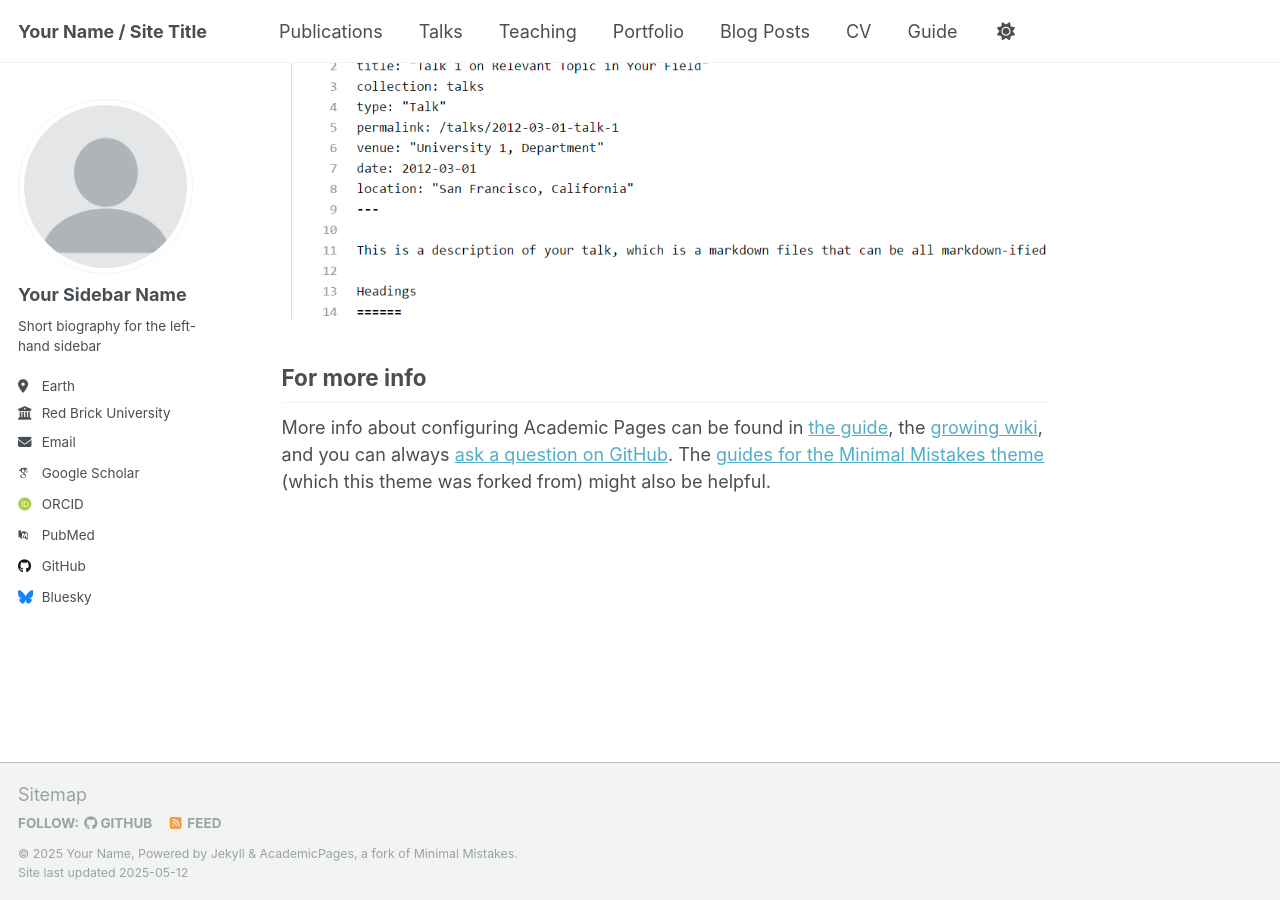
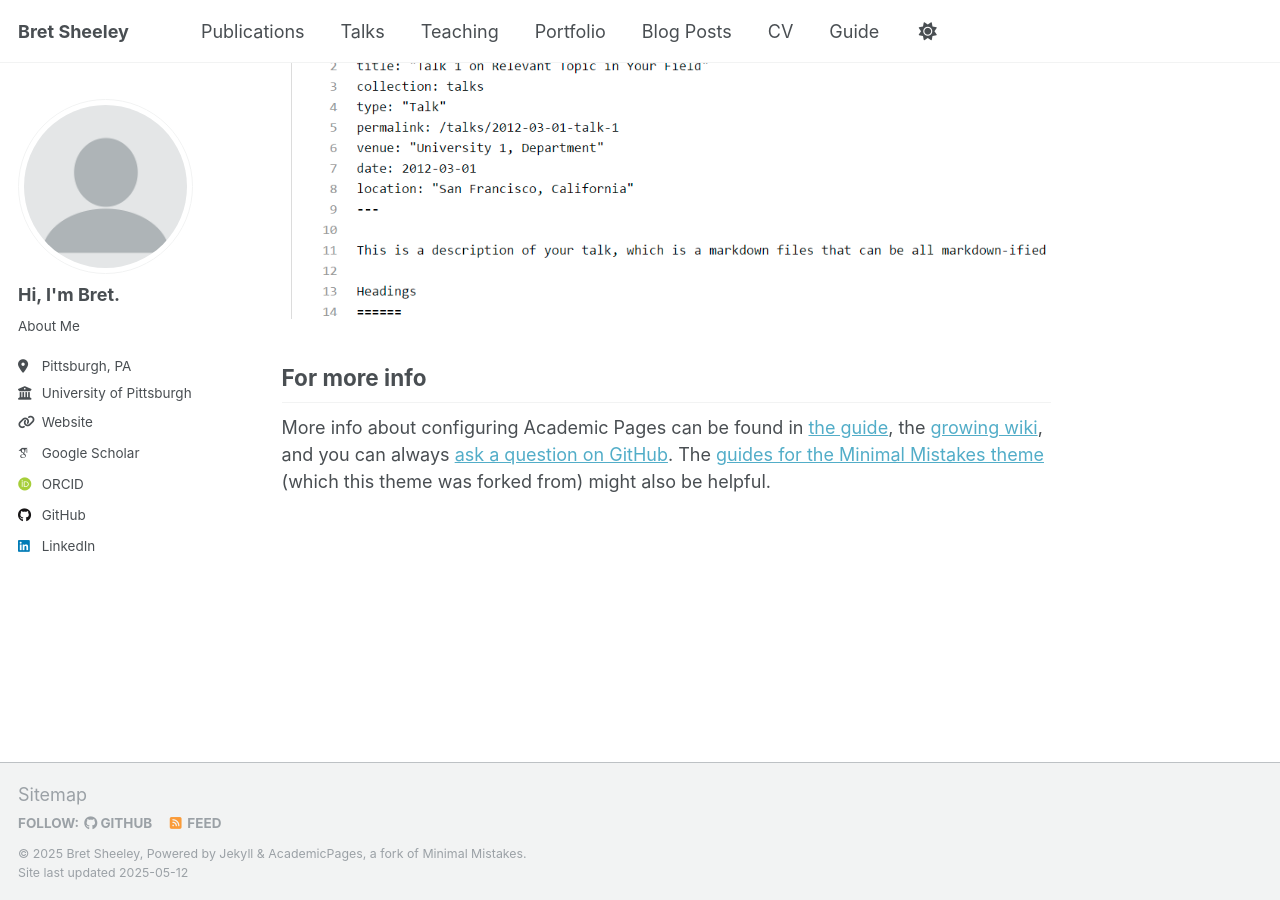
Before and after one commit to BretSheeley/BretSheeley.github.io, a Jekyll site: the page built from _pages/about.md, in a window 1280 px wide and 900 px high, scrolled down 2636 px. Built offline with Jekyll 4.4.1, drawn with Linux system fonts in a browser that asks for light colours; some web fonts are replaced.

Commit message:
Update _config.yml

```diff
--- a/_config.yml
+++ b/_config.yml
@@ -9,13 +9,13 @@
 # Basic Site Settings
 locale                   : "en-US"
 site_theme               : "default"
-title                    : "Your Name / Site Title"
+title                    : "Bret Sheeley"
 title_separator          : "-"
-name                     : &name "Your Name"
-description              : &description "personal description"
-url                      : https://academicpages.github.io # the base hostname & protocol for your site e.g. "https://[your GitHub username].github.io" or if you already have some other page hosted on Github then use "https://[your GitHub username].github.io/[Your Repo Name]"
+name                     : &name "Bret Sheeley"
+description              : &description "Academic Website"
+url                      : https://BretSheeley.github.io # the base hostname & protocol for your site e.g. "https://[your GitHub username].github.io" or if you already have some other page hosted on Github then use "https://[your GitHub username].github.io/[Your Repo Name]"
 baseurl                  : "" # the subpath of your site, e.g. "/blog"
-repository               : "academicpages/academicpages.github.io"
+repository               : "BretSheeley/BretSheeley.github.io"
 
 # Site Author - The following control what appear as part of the author content on the side bar.
 #               If a field is blank the icon and link will not appear, otherwise it will be shown.
@@ -23,22 +23,22 @@ repository               : "academicpages/academicpages.github.io"
 author:
   # Biographic information
   avatar           : "profile.png"
-  name             : "Your Sidebar Name"
+  name             : "Hi, I'm Bret."
   pronouns         : # example: "she/her"
-  bio              : "Short biography for the left-hand sidebar"
-  location         : "Earth"
-  employer         : "Red Brick University"
-  uri              : # URL
-  email            : "none@example.org"
+  bio              : "About Me"
+  location         : "Pittsburgh, PA"
+  employer         : "University of Pittsburgh"
+  uri              : https://business.pitt.edu/professors/bret-sheeley/ # URL
+  email            : # "none@example.org"
 
   # Academic websites
   academia         : # URL
   arxiv            : # URL - Update with the correct link to your profile
-  googlescholar    : "https://scholar.google.com/citations?user=PS_CX0AAAAAJ"
+  googlescholar    : "https://scholar.google.com/citations?user=OzPyvKgAAAAJ&hl=en"
   impactstory      : # URL
-  orcid            : "http://orcid.org/yourorcidurl"
+  orcid            : "https://orcid.org/0000-0001-6653-234X"
   semantic         : # URL
-  pubmed           : "https://www.ncbi.nlm.nih.gov/pubmed/?term=john+snow"
+  pubmed           : # "https://www.ncbi.nlm.nih.gov/pubmed/?term=john+snow"
   researchgate     : # URL
   scopus           : # URL
 
@@ -46,12 +46,12 @@ author:
   bitbucket        : # Username - Update with your username on the site
   codepen          : # Username
   dribbble         : # Username
-  github           : "academicpages"
+  github           : "BretSheeley"
   kaggle           : # Username
   stackoverflow    : # User number or user number and name (i.e., use "1" or "1/jeff-atwood")
 
   # Social media
-  bluesky          : "bsky.app" # Replace this with you Bluesky username
+  bluesky          : # Replace this with you Bluesky username
   facebook         : # Username
   flickr           : # Username
   foursquare       : # Username
@@ -60,7 +60,7 @@ author:
   keybase          : # Username
   instagram        : # Username
   lastfm           : # Username
-  linkedin         : # Username
+  linkedin         : "bretsheeley" # Username
   mastodon         : # URL
   medium           : # URL
   pinterest        : # Username
```
